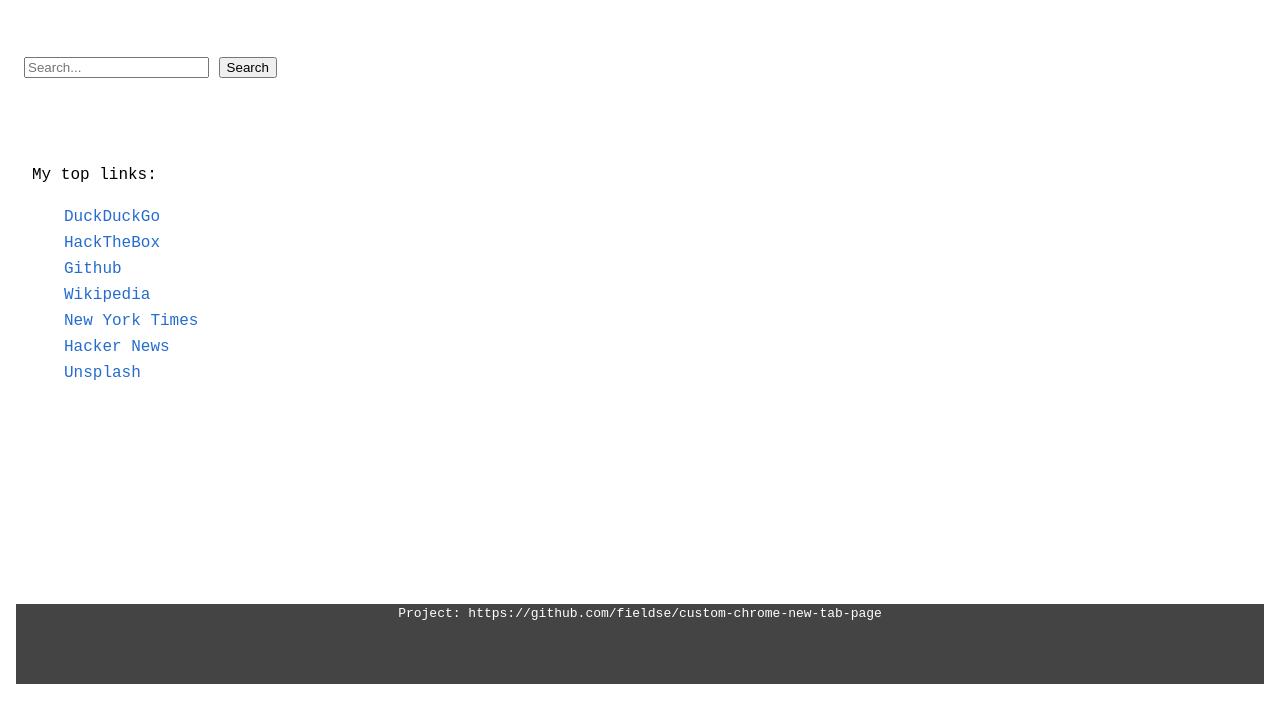
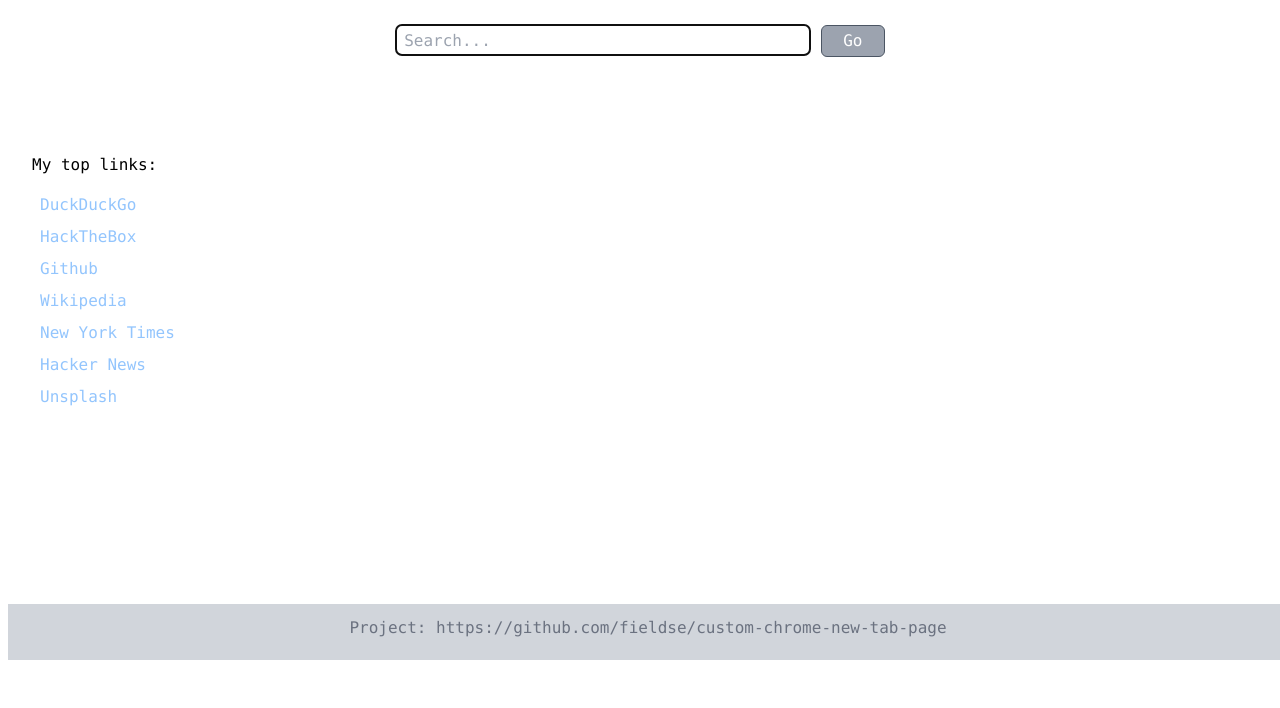
Before and after one commit to fieldse/custom-chrome-new-tab-page, a browser extension: page custom-tab.html in a window 1280 px wide. Shown: the part 140-848 px from the top of the page. Drawn offline with nearby package versions, Linux system fonts and the light colour scheme.

Commit message:
add styling with tailwinds

```diff
--- a/css/style.css
+++ b/css/style.css
@@ -2,93 +2,12 @@
 body {
   font-family: 'Courier New', Courier, monospace;
 }
-
-/* Headings */
-h1, h2, h3, h4, h5, h6 {
-  font-family: 'Times New Roman', Times, serif;
-  margin: 1.5rem 0 1rem;
-}
-
-h1 {
-  margin: 4rem 0 3rem;;
-}
-h2 {
-  margin: 2.5em 0 1rem;;
-}
-
-/* Main container */
-#flex-container {
-  display:flex;
-  flex-direction:column;
-
-  /* fallback height */
-  min-height:100vh;
-
-  /* new small viewport height for modern browsers */
-  min-height:100svh;
-}
-
-
-/* Footer */
-#flex-container > footer {
-  margin-top:auto;
-  color: white;
-  background-color: #444444;
-  height: 5rem;
-  text-align: center;
-}
-
-/* Alignment */
-.text-center {
-  text-align: center;
-}
-
-
 /* Paragraph / Div margins */
 div, p {
   margin: 1rem 0;
   padding: 0.5rem;
 }
 
-
-/* Lists */
-.nobullets {
-  list-style: none;
-}
-
 ul li {
   margin: 0.5rem 0;
 }
-
-/* Links */
-a, a:visited, a:hover, a:active {
-  color: #256cce;
-  text-decoration: none;
-}
-
-/* Spacing */
-.space-vertical {
-  margin-top: 2rem;
-  margin-bottom: 2.5rem;
-}
-
-
-/* Font sizes */
-.text-huge {
-  font-size: x-large;
-}
-.text-large {
-  font-size: large;
-}
-.text-larger {
-  font-size: larger;
-}
-.text-small {
-  font-size: small;
-}
-.text-smaller {
-  font-size: smaller;
-}
-.text-tiny {
-  font-size: x-small;
-}
--- a/custom-tab.html
+++ b/custom-tab.html
@@ -1,42 +1,86 @@
 <!DOCTYPE html>
 <html lang="en">
   <head>
-  <meta charset="UTF-8">
-  <meta name="viewport" content="width=device-width, initial-scale=1.0">
-  <link rel="stylesheet" href="css/style.css">
+    <meta charset="UTF-8" />
+    <meta name="viewport" content="width=device-width, initial-scale=1.0" />
+    <script src="https://cdn.tailwindcss.com"></script>
+    <link rel="stylesheet" href="css/style.css" />
     <script src="js/search.js"></script>
     <title>New Tab Homepage</title>
   </head>
-<body>
-  <div id="flex-container">
-    <h1 class="text-center">Welcome to your example homepage!</h1>
+  <body class="bg-white font-mono">
+    <div class="flex flex-col min-h-screen min-h-svh">
+      <!-- title -->
+      <h1 class="text-3xl font-mono px-4">Welcome to your example homepage!</h1>
 
-    <div>
+      <!-- search form -->
+      <div class="text-center">
         <form id="search-form" name="search-form">
-        <input type="text" name="input-search" id="input-search" placeholder="Search..."/>
-        <button id="search-btn" type="submit">Search</button>
+          <input
+            type="text"
+            name="input-search"
+            id="input-search"
+            class="mt-20 bg-white px-2 rounded-md border border-gray-400 h-8 text-small w-1/3 min-w-16"
+            autofocus
+            placeholder="Search..."
+          />
+          <button
+            id="search-btn"
+            type="submit"
+            class="border border-gray-600 bg-gray-400 text-white rounded-md text-small h-8 px-2 min-w-16"
+          >
+            Go
+          </button>
         </form>
       </div>
 
-    <div class="space-vertical">
+      <!-- top links -->
+      <div class="my-12 p-4">
         <p>My top links:</p>
-      <ul class="nobullets">
-        <li><a href="https://duckduckgo.com">DuckDuckGo</a></li>
-        <li><a href="https://www.hackthebox.com/">HackTheBox</a></li>
-        <li><a href="https://github.com">Github</a></li>
-        <li><a href="https://en.wikipedia.org">Wikipedia</a></li>
-        <li><a href="https://nytimes.com">New York Times</a></li>
-        <li><a href="https://news.ycombinator.com">Hacker News</a></li>
-        <li><a href="https://unsplash.com">Unsplash</a></li>
+        <ul class="ml-4">
+          <li>
+            <a class="text-blue-300" href="https://duckduckgo.com"
+              >DuckDuckGo</a
+            >
+          </li>
+          <li>
+            <a class="text-blue-300" href="https://www.hackthebox.com/"
+              >HackTheBox</a
+            >
+          </li>
+          <li><a class="text-blue-300" href="https://github.com">Github</a></li>
+          <li>
+            <a class="text-blue-300" href="https://en.wikipedia.org"
+              >Wikipedia</a
+            >
+          </li>
+          <li>
+            <a class="text-blue-300" href="https://nytimes.com"
+              >New York Times</a
+            >
+          </li>
+          <li>
+            <a class="text-blue-300" href="https://news.ycombinator.com"
+              >Hacker News</a
+            >
+          </li>
+          <li>
+            <a class="text-blue-300" href="https://unsplash.com">Unsplash</a>
+          </li>
         </ul>
       </div>
 
-    <footer id="footer">
-      <span class="text-center text-small">Project: https://github.com/fieldse/custom-chrome-new-tab-page</span>
+      <footer
+        class="absolute bg-gray-300 bottom-0 py-3 h-14 text-center w-full"
+      >
+        <span class="text-center text-small text-gray-500"
+          >Project: https://github.com/fieldse/custom-chrome-new-tab-page</span
+        >
       </footer>
     </div>
     <script type="text/javascript">
-    window.addEventListener('load', () => addListeners());
+      window.addEventListener("load", () => addListeners());
     </script>
+    <script src="https://cdn.tailwindcss.com"></script>
   </body>
 </html>
```
Lines whose indentation alone changed are shown as unchanged.
